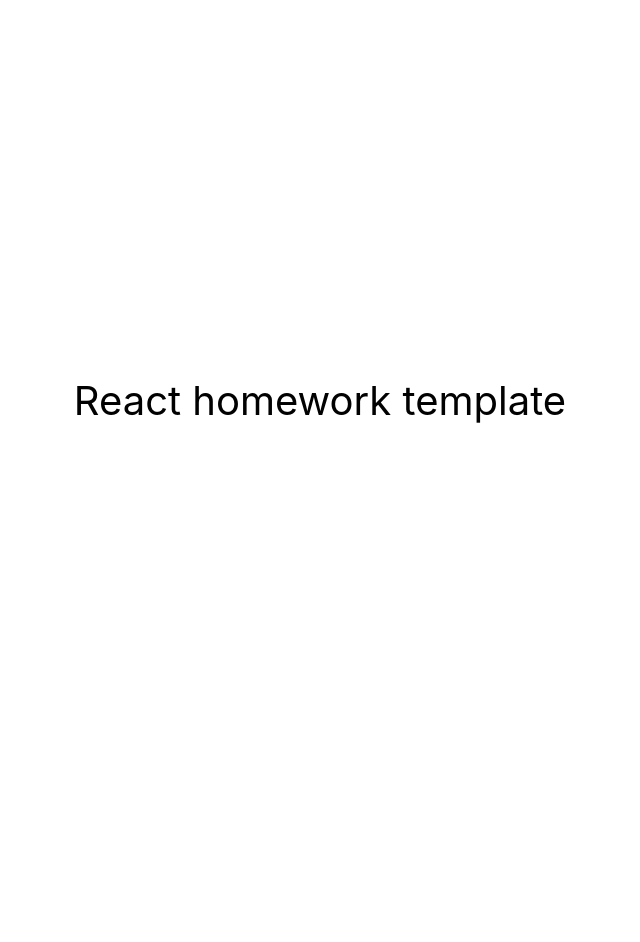
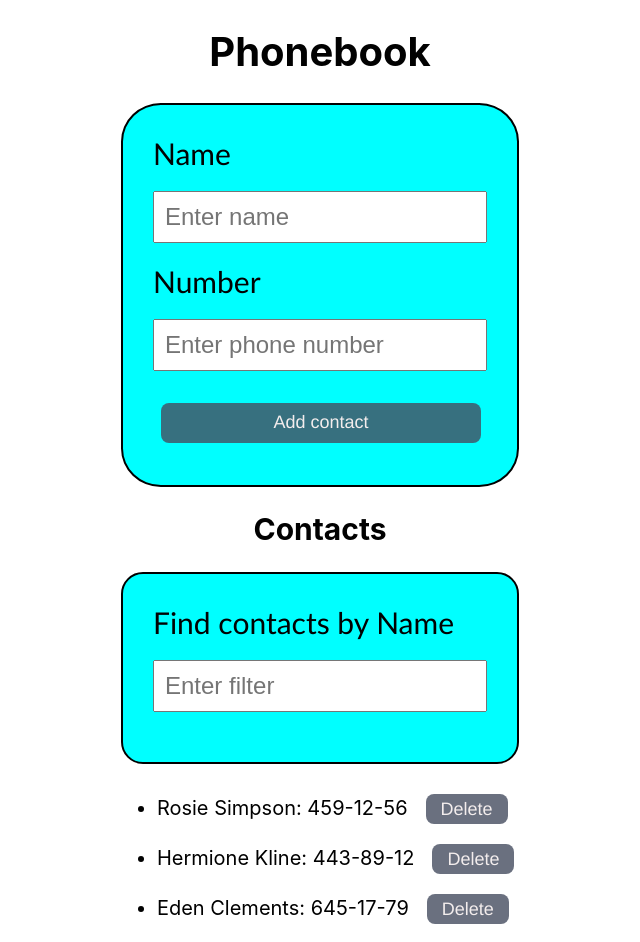
Before and after one commit to Pavelmd/goit-react-hw-04-phonebook, a React (Create React App) app: page / in a window 1280 px wide. Shown: the top 942 px of the page, without its empty margins (320-960 px from the left). Before the commit the page ends 800 px from the top, so only its background shows below. Built offline with nearby package versions, Linux system fonts and the light colour scheme.

Commit message:
copy from 3

```diff
--- a/src/components/App.jsx
+++ b/src/components/App.jsx
@@ -1,16 +1,95 @@
-export const App = () => {
-  return (
-    <div
-      style={{
-        height: '100vh',
-        display: 'flex',
-        justifyContent: 'center',
-        alignItems: 'center',
-        fontSize: 40,
-        color: '#010101'
-      }}
-    >
-      React homework template
-    </div>
-  );
-};
+import css from './StyleContainer.module.css';
+import React, { Component } from 'react';
+import { nanoid } from 'nanoid';
+import { ContactForm } from './ContactForm/ContactForm';
+import { ContactList } from './ContactForm/ContactList/ContactList';
+import { Filter } from './Filter/Filter';
+
+export class App extends Component {
+  state = {
+    contacts: [
+      { id: 'id-1', name: 'Rosie Simpson', number: '459-12-56' },
+      { id: 'id-2', name: 'Hermione Kline', number: '443-89-12' },
+      { id: 'id-3', name: 'Eden Clements', number: '645-17-79' },
+      { id: 'id-4', name: 'Annie Copeland', number: '227-91-26' },
+    ],
+    filter: '',
+  };
+  componentDidMount() {
+    const contactsFromLocalStorage = localStorage.getItem('contactList');
+    const parsedContacts = JSON.parse(contactsFromLocalStorage);
+
+    if (parsedContacts) {
+      this.setState({ contacts: parsedContacts });
+    }
+  }
+componentDidUpdate(prevProps, prevState) {
+  const prevStateContacts = prevState.contacts;
+  const nextStayContacts = this.state.contacts;
+
+  if (prevStateContacts !== nextStayContacts) {
+    localStorage.setItem('contactList', JSON.stringify(nextStayContacts));
+  }
+}
+
+
+
+  handleChange = e => {
+    const { name, value } = e.target;
+    this.setState({ [name]: value });
+  };
+
+  handleSubmit = e => {
+    const id = nanoid();
+    const name = e.name;
+    const number = e.number;
+    const contactsLists = [...this.state.contacts];
+
+    if (contactsLists.findIndex(contact => name === contact.name) !== -1) {
+      alert(`${name} is already in contacts.`);
+    } else {
+      contactsLists.push({ name, id, number });
+    }
+
+    this.setState({ contacts: contactsLists });
+  };
+
+  handleDelete = contactId => {
+    this.setState(prevState => ({
+      contacts: prevState.contacts.filter(contact => contact.id !== contactId),
+    }));
+  };
+
+
+  // handleDelete = e => {
+  //   this.setState(prevState => ({
+  //     contacts: prevState.contacts.filter(contact => contact.id !== e),
+  //   }));
+  // };
+
+  getFilteredContacts = () => {
+    const filterContactsList = this.state.contacts.filter(contact => {
+      return contact.name
+        .toLowerCase()
+        .includes(this.state.filter.toLowerCase());
+    });
+
+    return filterContactsList;
+  };
+
+  render() {
+    const { filter } = this.state;
+    return (
+      <div className={css.container}>
+        <h1>Phonebook</h1>
+        <ContactForm handleSubmit={this.handleSubmit} />
+        <h2> Contacts</h2>
+        <Filter filter={filter} handleChange={this.handleChange} />
+        <ContactList
+          contacts={this.getFilteredContacts()}
+          handleDelete={this.handleDelete}
+        />
+      </div>
+    );
+  }
+}
--- /dev/null
+++ b/src/components/ContactForm/ContactForm.jsx
@@ -0,0 +1,53 @@
+import React, { Component } from 'react';
+import css from './ContactForm.module.css';
+
+export class ContactForm extends Component {
+  state = {
+    name: '',
+    number: '',
+  };
+
+  handleChange = e => {
+    const { name, value } = e.target;
+    this.setState({ [name]: value });
+  };
+
+  handleSubmit = e => {
+    e.preventDefault();
+    const form = e.currentTarget;
+    this.props.handleSubmit(this.state);
+    form.reset();
+  };
+
+  render() {
+    const { name, number } = this.state;
+
+    return (
+      <form className={css.form} onSubmit={this.handleSubmit}>
+        <label className={css.formLabel}>Name </label>
+        <input
+          className={css.formName}
+          type="text"
+          name="name"
+          required
+          placeholder="Enter name"
+          value={name}
+          onChange={this.handleChange}
+        />
+        <label className={css.formLabel}>Number </label>
+        <input
+          className={css.formNumber}
+          type="tel"
+          name="number"
+          required
+          placeholder="Enter phone number"
+          value={number}
+          onChange={this.handleChange}
+        />
+        <button className={css.formBtn} type="submit">
+          Add contact
+        </button>
+      </form>
+    );
+  }
+}
--- /dev/null
+++ b/src/components/ContactForm/ContactForm.module.css
@@ -0,0 +1,45 @@
+.form {
+  display: flex;
+  flex-direction: column;
+  border: 2px solid black;
+  padding: 30px;
+  border-radius: 10%;
+  background-color: aqua;
+}
+
+.formName,
+.formNumber {
+  display: flex;
+  flex-direction: column;
+  margin: 20px auto;
+  align-items: center;
+  font-size: 24px;
+  text-align: left;
+  padding: 10px;
+}
+
+.formBtn {
+  margin-top: 12px;
+  margin-bottom: 12px;
+  background-color: rgba(69, 77, 95, 0.8);
+  border: none;
+  border-radius: 8px;
+  color: #f3eded;
+  font-family: SFProText-Regular, Helvetica, Arial, sans-serif;
+  font-size: 18px;
+  height: 40px;
+  margin-left: 8px;
+  margin-right: 6px;
+  min-width: 200px;
+  padding: 0 20px 0 20px;
+  cursor: pointer;
+}
+
+.formBtn:hover {
+  background-color: rgb(36, 38, 41);
+  cursor: pointer;
+}
+.formLabel {
+  font-size: 30px;
+  font-family: 'Gill Sans', 'Gill Sans MT', Calibri, 'Trebuchet MS', sans-serif;
+}
--- /dev/null
+++ b/src/components/ContactForm/ContactList/ContactList.jsx
@@ -0,0 +1,20 @@
+import css from './ContactList.module.css';
+
+export const ContactList = ({ contacts, handleDelete }) => (
+  <div>
+    <ul>
+      {contacts.map((contact, id) => (
+        <li key={id} className={css.contactListItem}>
+          {contact.name}: {contact.number}
+          <button
+            type="button"
+            className={css.contactListItemBtn}
+            onClick={() => handleDelete(contact.id)}
+          >
+            Delete
+          </button>
+        </li>
+      ))}
+    </ul>
+  </div>
+);
--- /dev/null
+++ b/src/components/ContactForm/ContactList/ContactList.module.css
@@ -0,0 +1,21 @@
+.contactListItemBtn {
+  margin-top: 10px;
+  margin-bottom: 10px;
+  background-color: rgba(69, 77, 95, 0.8);
+  border: none;
+  border-radius: 8px;
+  color: #f3eded;
+  font-family: SFProText-Regular, Helvetica, Arial, sans-serif;
+  font-size: 18px;
+  height: 30px;
+  margin-left: 18px;
+  margin-right: 6px;
+  min-width: 50px;
+  padding: 0 15px 0 15px;
+  cursor: pointer;
+}
+
+.contactListItemBtn:hover {
+  background-color: rgb(36, 38, 41);
+  cursor: pointer;
+}
--- /dev/null
+++ b/src/components/Filter/Filter.jsx
@@ -0,0 +1,15 @@
+import css from './Filter.module.css';
+
+export const Filter = ({ filter, handleChange }) => (
+  <div className={css.wrapper}>
+    <label className={css.filterLabel}>Find contacts by Name </label>
+    <input
+      className={css.filterName}
+      type="text"
+      name="filter"
+      placeholder="Enter filter"
+      value={filter}
+      onChange={handleChange}
+    />
+  </div>
+);
--- /dev/null
+++ b/src/components/Filter/Filter.module.css
@@ -0,0 +1,19 @@
+.filterName {
+  display: flex;
+  flex-direction: column;
+  margin: 20px auto;
+  align-items: center;
+  font-size: 24px;
+  text-align: left;
+  padding: 10px;
+}
+.filterLabel {
+  font-size: 30px;
+  font-family: 'Gill Sans', 'Gill Sans MT', Calibri, 'Trebuchet MS', sans-serif;
+}
+.wrapper {
+  border: 2px solid black;
+  padding: 30px;
+  border-radius: 22px;
+  background-color: aqua;
+}
--- /dev/null
+++ b/src/components/StyleContainer.module.css
@@ -0,0 +1,8 @@
+.container {
+    display: flex;
+    flex-direction: column;
+    justify-content: center;
+    align-items: center;
+    font-size: 20px;
+    color: #010101;
+  }
```
